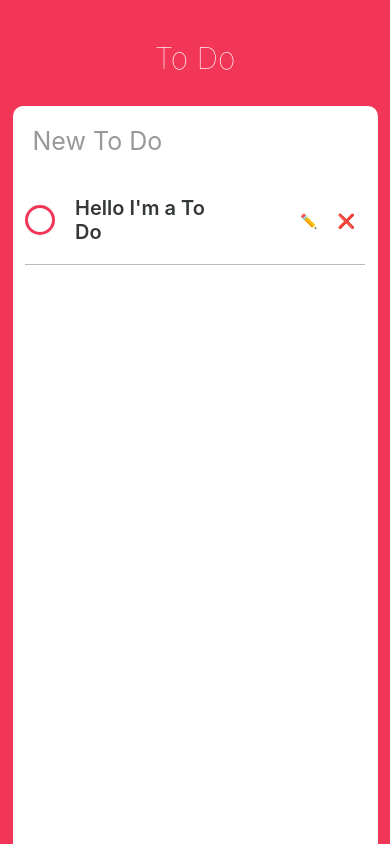
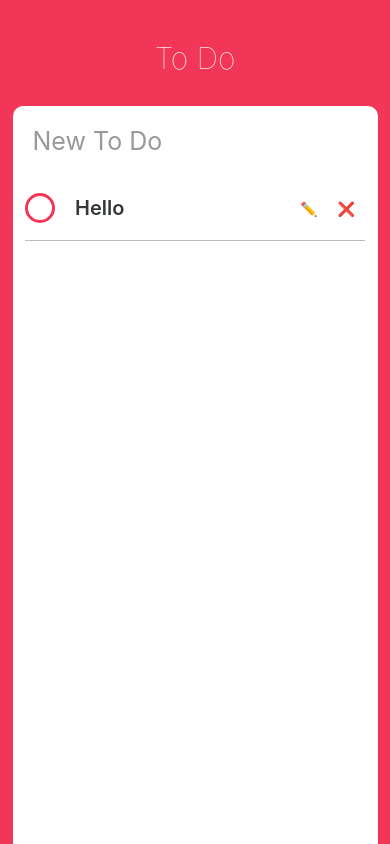
Before and after one commit to hanwjdgh/React-Native, a React Native app in the folder todo/: screen / in a window 390 px wide. Built offline with nearby package versions, Linux system fonts and the light colour scheme.

Commit message:
Add component

```diff
--- a/todo/App.js
+++ b/todo/App.js
@@ -34,7 +34,7 @@
             autoCorrect={false}
           />
           <ScrollView contentContainerStyle={styles.toDos}>
-            <ToDo />
+            <ToDo text={"Hello"}/>
           </ScrollView>
         </View>
       </View>
--- a/todo/ToDo.js
+++ b/todo/ToDo.js
@@ -4,7 +4,8 @@
   Text,
   TouchableOpacity,
   StyleSheet,
-  Dimensions
+  Dimensions,
+  TextInput
 } from "react-native";
 
 const { height, width } = Dimensions.get("window");
@@ -12,10 +13,12 @@
 export default class ToDo extends Component {
   state = {
     isEditing: false,
-    isCompleted: false
+    isCompleted: false,
+    toDoValue: ""
   };
   render() {
-    const { isEditing, isCompleted } = this.state;
+    const { isEditing, isCompleted, toDoValue } = this.state;
+    const { text } = this.props;
     return (
       <View style={styles.container}>
         <View style={styles.column}>
@@ -27,14 +30,30 @@
               ]}
             />
           </TouchableOpacity>
+          {isEditing ? (
+            <TextInput
+              style={[
+                styles.text,
+                styles.input,
+                isCompleted ? styles.completedText : styles.uncompletedText
+              ]}
+              value={toDoValue}
+              multiline={true}
+              onChangeText={this._controllInput}
+              returnKeyType={"done"}
+              onBlur={this._finishEditing}
+              underlineColorAndroid={"transparent"}
+            />
+          ) : (
             <Text
               style={[
                 styles.text,
                 isCompleted ? styles.completedText : styles.uncompletedText
               ]}
             >
-            Hello I'm a To Do
+              {text}
             </Text>
+          )}
         </View>
 
         {isEditing ? (
@@ -70,14 +89,19 @@
     });
   };
   _startEditing = () => {
+    const { text } = this.props;
     this.setState({
-      isEditing: true
+      isEditing: true,
+      toDoValue: text
     });
   };
   _finishEditing = () => {
     this.setState({
       isEditing: false
     });
+  };
+  _controllInput = text => {
+    this.setState({ toDoValue: text });
   };
 }
 
@@ -130,7 +154,6 @@
   },
   input: {
     width: width / 2,
-    marginVertical: 15,
-    paddingBottom: 5
+    marginVertical: 20
   }
 });
```
Lines whose indentation alone changed are shown as unchanged.
